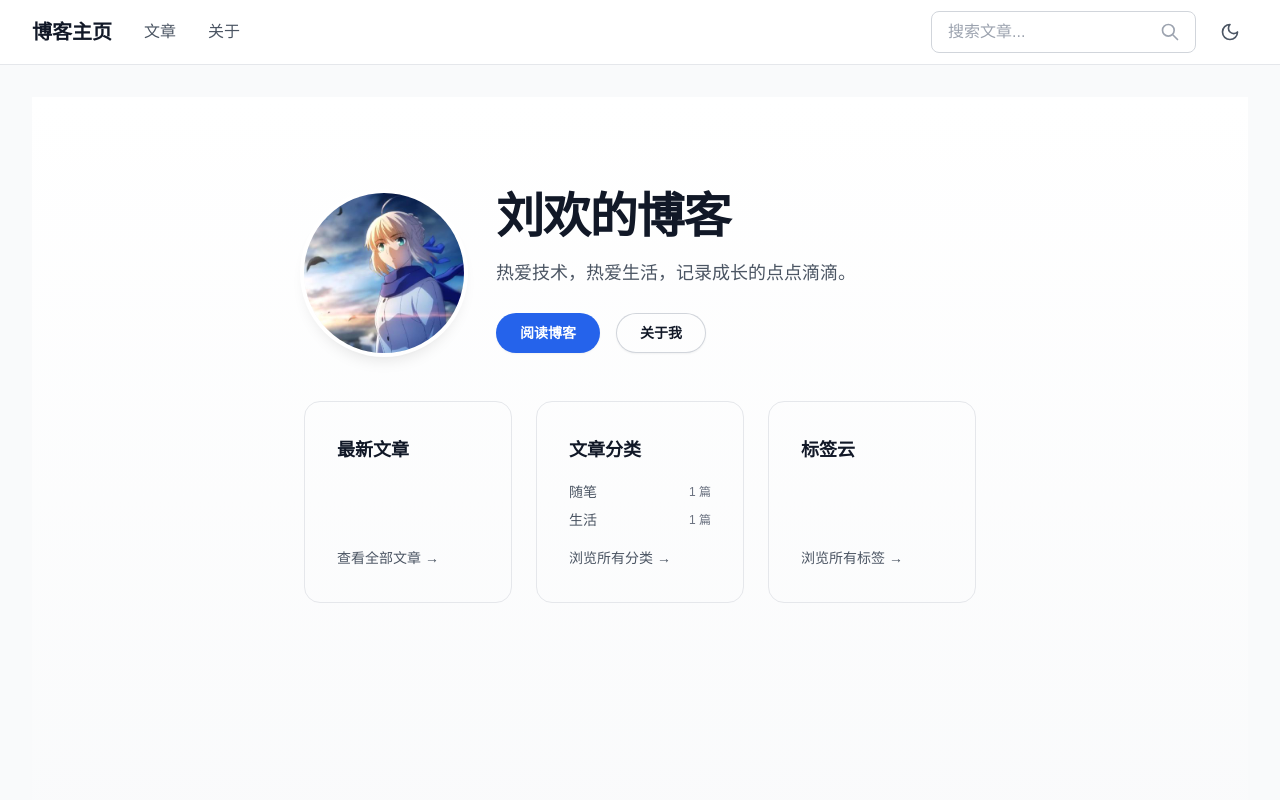
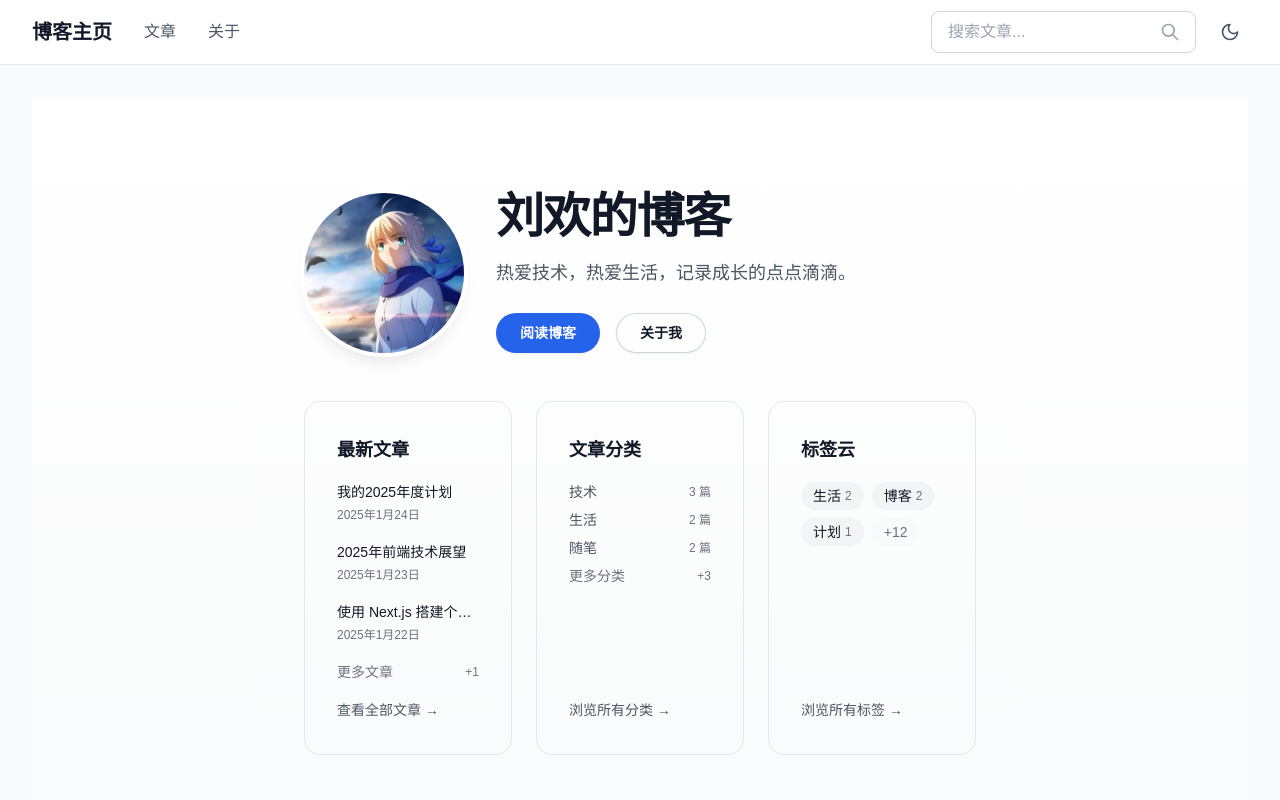
Before and after one commit to aniviaH/blog.dadifeihua.com, a Next.js app: page / in a window 1280 px wide. Shown: the top 800 px of the page. Built offline with nearby package versions, Linux system fonts and the light colour scheme.

Commit message:
feat: 让windsurf优化博客-首页内容和展示优化，添加测试博客文章

```diff
--- a/app/page.tsx
+++ b/app/page.tsx
@@ -1,9 +1,27 @@
 import OptimizedImage from '@/components/OptimizedImage'
 import Link from 'next/link'
-import { getAllCategories } from '@/lib/posts'
+import { getAllCategories, getAllPosts } from '@/lib/posts'
+import { format } from 'date-fns'
+import { zhCN } from 'date-fns/locale'
 
 export default function Home() {
   const categories = getAllCategories()
+  const posts = getAllPosts().slice(0, 3)
+  const allTags = getAllPosts().reduce(
+    (tags, post) => {
+      post.tags?.forEach(tag => {
+        const existing = tags.find(t => t.name === tag)
+        if (existing) {
+          existing.count++
+        } else {
+          tags.push({ name: tag, count: 1 })
+        }
+      })
+      return tags
+    },
+    [] as { name: string; count: number }[]
+  )
+  const topTags = allTags.sort((a, b) => b.count - a.count).slice(0, 3)
 
   return (
     <div className="min-h-screen bg-gradient-to-b from-white to-gray-50 dark:from-gray-900 dark:to-gray-800">
@@ -50,7 +68,24 @@ export default function Home() {
               <h2 className="text-lg font-semibold leading-8 text-gray-900 dark:text-white mb-4">
                 最新文章
               </h2>
-              <div className="flex-1">{/* 这里可以添加最新文章列表 */}</div>
+              <div className="flex-1 space-y-4">
+                {posts.map(post => (
+                  <Link key={post.slug} href={`/posts/${post.slug}`} className="block group">
+                    <h3 className="text-sm font-medium text-gray-900 dark:text-white group-hover:text-blue-600 dark:group-hover:text-blue-400 line-clamp-1">
+                      {post.title}
+                    </h3>
+                    <time className="mt-1 text-xs text-gray-500 dark:text-gray-400">
+                      {format(new Date(post.date), 'PPP', { locale: zhCN })}
+                    </time>
+                  </Link>
+                ))}
+                {getAllPosts().length > 3 && (
+                  <div className="flex items-center justify-between text-sm text-gray-500 dark:text-gray-400">
+                    <span>更多文章</span>
+                    <span className="text-xs">+{getAllPosts().length - 3}</span>
+                  </div>
+                )}
+              </div>
               <Link
                 href="/posts"
                 className="text-sm leading-6 text-gray-600 dark:text-gray-400 hover:text-blue-600 dark:hover:text-blue-400 mt-4 inline-block"
@@ -65,7 +100,7 @@ export default function Home() {
                 文章分类
               </h2>
               <div className="flex-1 space-y-2">
-                {categories.map(category => (
+                {categories.slice(0, 3).map(category => (
                   <Link
                     key={category.slug}
                     href={`/categories/${category.slug}`}
@@ -79,6 +114,12 @@ export default function Home() {
                     </span>
                   </Link>
                 ))}
+                {categories.length > 3 && (
+                  <div className="flex items-center justify-between text-sm text-gray-500 dark:text-gray-400">
+                    <span>更多分类</span>
+                    <span className="text-xs">+{categories.length - 3}</span>
+                  </div>
+                )}
               </div>
               <Link
                 href="/categories"
@@ -93,7 +134,29 @@ export default function Home() {
               <h2 className="text-lg font-semibold leading-8 text-gray-900 dark:text-white mb-4">
                 标签云
               </h2>
-              <div className="flex-1">{/* 这里可以添加标签云内容 */}</div>
+              <div className="flex-1">
+                <div className="flex flex-wrap gap-2">
+                  {topTags.map(tag => (
+                    <Link
+                      key={tag.name}
+                      href={`/tags/${tag.name}`}
+                      className="inline-flex items-center rounded-full px-3 py-1 text-sm bg-gray-100 dark:bg-gray-800 text-gray-900 dark:text-gray-100 hover:bg-blue-100 dark:hover:bg-blue-900 transition-colors group"
+                    >
+                      <span className="group-hover:text-blue-600 dark:group-hover:text-blue-400">
+                        {tag.name}
+                      </span>
+                      <span className="ml-1 text-xs text-gray-500 dark:text-gray-400">
+                        {tag.count}
+                      </span>
+                    </Link>
+                  ))}
+                  {allTags.length > 3 && (
+                    <div className="inline-flex items-center rounded-full px-3 py-1 text-sm bg-gray-50 dark:bg-gray-800/50 text-gray-500 dark:text-gray-400">
+                      +{allTags.length - 3}
+                    </div>
+                  )}
+                </div>
+              </div>
               <Link
                 href="/tags"
                 className="text-sm leading-6 text-gray-600 dark:text-gray-400 hover:text-blue-600 dark:hover:text-blue-400 mt-4 inline-block"
--- a/content/posts/hello-world.mdx
+++ b/content/posts/hello-world.mdx
@@ -1,14 +1,13 @@
 ---
 title: '欢迎来到我的博客'
-date: '2024-01-21'
+date: '2025-01-21'
 excerpt: '这是我的第一篇博客文章，让我们开始这段旅程吧！'
-categories: ['随笔', '生活']
-tags: ['生活', '随笔', '技术']
+categories: ['随笔', '生活', '技术', '记录']
+tags: ['生活', '随笔', '技术', '博客', '分享']
 coverImage: '/images/welcome-cover.jpg'
 ---
 
 # 欢迎来到我的博客
-
 
 大家好！这是我的第一篇博客文章。在这个空间里，我将会分享我的想法、经验和见解。
 
--- /dev/null
+++ b/content/posts/post2.mdx
@@ -0,0 +1,12 @@
+---
+title: '使用 Next.js 搭建个人博客'
+date: '2025-01-22'
+excerpt: '记录使用 Next.js 搭建个人博客的过程和心得'
+categories: ['技术', '前端']
+tags: ['Next.js', 'React', '博客', '前端开发']
+coverImage: '/images/nextjs-cover.jpg'
+---
+
+# 使用 Next.js 搭建个人博客
+
+Next.js 是一个非常优秀的 React 框架，它提供了很多开箱即用的功能，让我们可以快速搭建一个性能优秀的网站。
--- /dev/null
+++ b/content/posts/post3.mdx
@@ -0,0 +1,12 @@
+---
+title: '2025年前端技术展望'
+date: '2025-01-23'
+excerpt: '探讨2025年前端技术的发展趋势和新方向'
+categories: ['技术', '前端', '趋势']
+tags: ['前端', '技术趋势', 'AI', '全栈开发']
+coverImage: '/images/tech-trend.jpg'
+---
+
+# 2025年前端技术展望
+
+随着技术的不断发展，前端领域在2025年将会有哪些新的变化和机遇？让我们一起来探讨。
--- /dev/null
+++ b/content/posts/post4.mdx
@@ -0,0 +1,12 @@
+---
+title: '我的2025年度计划'
+date: '2025-01-24'
+excerpt: '新的一年，新的开始，记录下我的2025年度计划'
+categories: ['生活', '随笔', '记录']
+tags: ['生活', '计划', '成长', '目标']
+coverImage: '/images/plan-2024.jpg'
+---
+
+# 我的2025年度计划
+
+新的一年已经开始，是时候规划一下2025年的目标和计划了。
```
